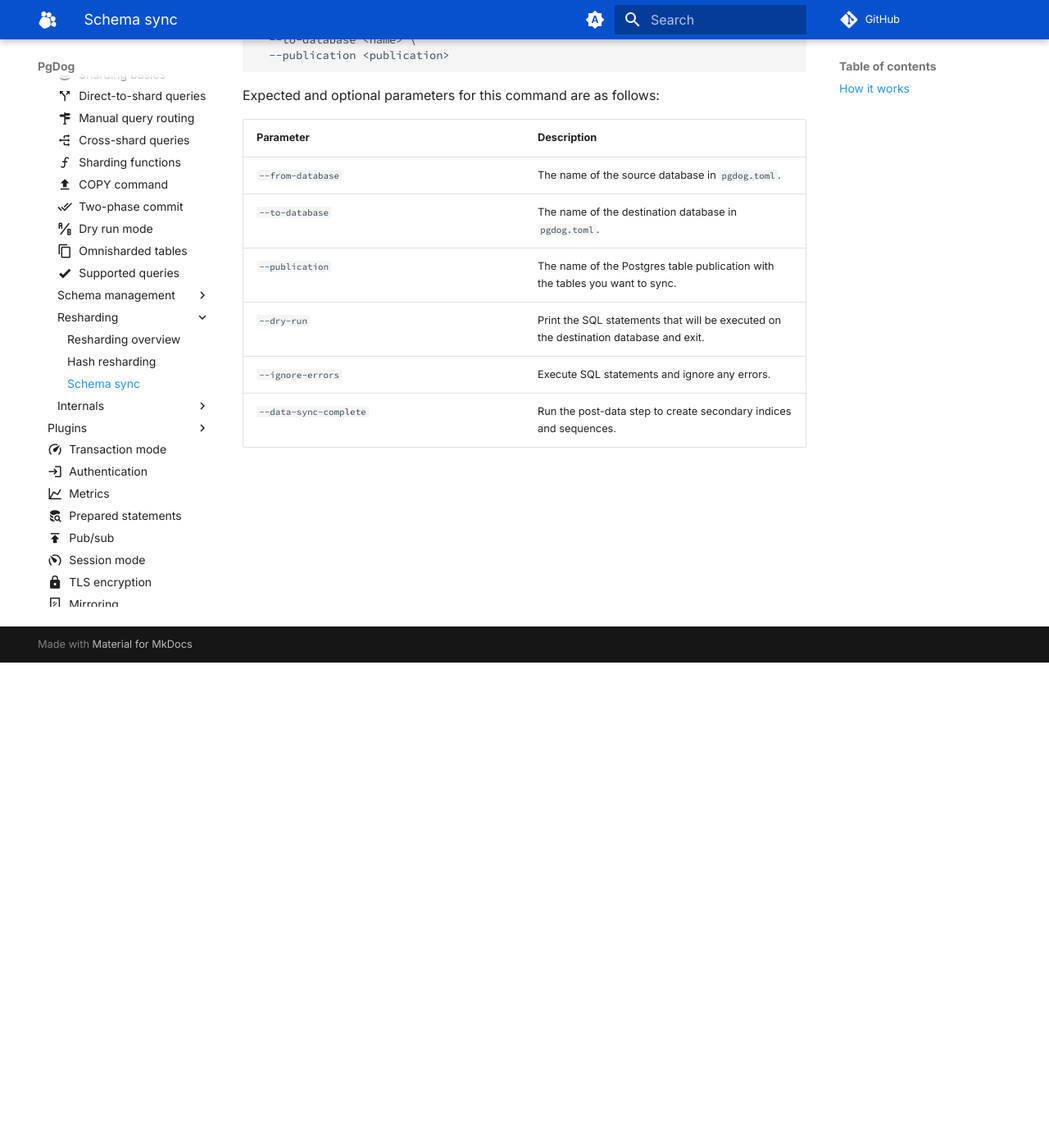
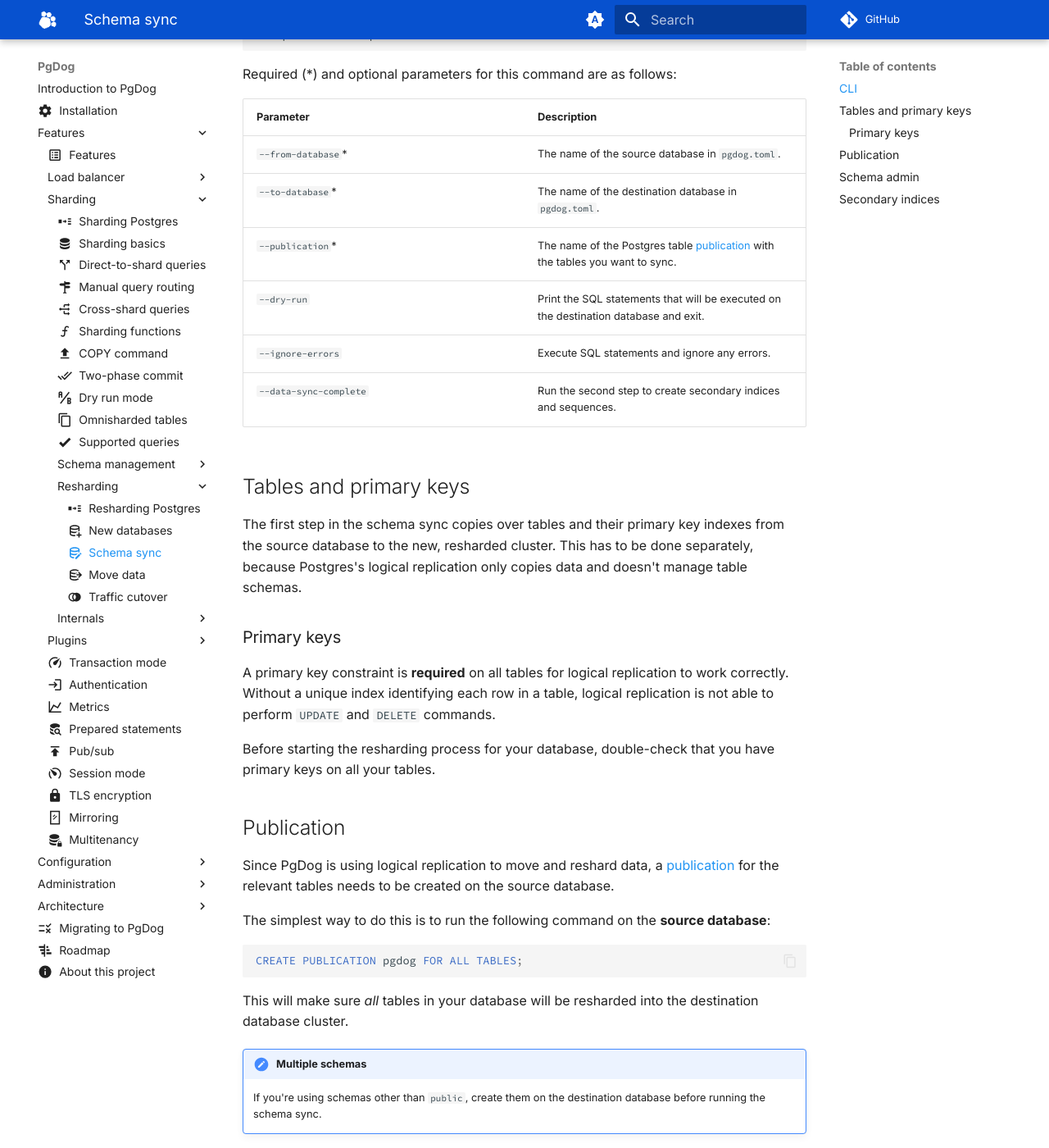
Before and after one commit to pgdogdev/docs, an MkDocs documentation site: the page built from docs/features/sharding/resharding/schema.md, in a window 1280 px wide and 1400 px high, scrolled down 592 px. Shown: the whole window at 82% size. Built offline with MkDocs 1.6.1 and Material for MkDocs 9.7.7, drawn with Linux system fonts in a browser that asks for light colours; comment, search, counter and statistics services are not loaded; some of the changed text lies outside the part shown.

Commit message:
resharding

````diff
--- a/docs/features/sharding/resharding/index.md
+++ b/docs/features/sharding/resharding/index.md
@@ -1,12 +1,35 @@
-# Resharding overview
+---
+icon: material/set-split
+---
+
+# Resharding Postgres
 
 !!! note
     This feature is a work in progress. Support for resharding with logical replication was started in [#279](https://github.com/pgdogdev/pgdog/pull/279).
 
-Resharding adds more nodes to an existing database cluster, spreading the data evenly between all machines. Depending on which [sharding function](../sharding-functions.md) is used, this may require recomputing shard numbers for all rows and move them between databases.
+Resharding changes the number of shards in an existing database cluster, in order to add or remove capacity. To make this less impactful on production operations, PgDog's strategy for resharding is to create a new database cluster and reshard data in-flight, while moving it to the new databases.
 
-## Hash-based resharding
+To make this an online process, with zero downtime or data loss, PgDog hooks into the logical replication protocol used by PostgreSQL and reroutes messages between nodes to create and update rows in real-time.
 
-PgDog's strategy for resharding for hash-sharded clusters is to create a new cluster with `N x 2` nodes (`N` is the number of nodes in the existing cluster) and move all data to the new cluster without downtime using logical replication.
+<center>
+  <img src="/images/resharding-arch-1.png" width="90%" height="auto" alt="Mirroring">
+</center>
 
-[**→ Hash resharding**](hash.md)
+## Step by step
+
+The resharding process is composed of four independent operations:
+
+1. #### [Create new databases](databases.md)
+2. #### [Synchronize schema](schema.md)
+3. #### [Move data](hash.md)
+4. #### [Cutover traffic](cutover.md)
+
+All of the individual steps are automated by PgDog, while their orchestration is currently the responsibility of the user.
+
+## Terminology
+
+| Term | Description |
+|-|-|
+| Source database | The database cluster that's being resharded and contains all data and table definitions. |
+| Destination database | The database cluster with the new sharding configuration, where the data will be copied from the source database. |
+| Logical replication | Replication protocol available to PostgreSQL databases since version 10. |
--- a/docs/features/sharding/resharding/schema.md
+++ b/docs/features/sharding/resharding/schema.md
@@ -1,13 +1,16 @@
+---
+icon: material/database-edit-outline
+---
 # Schema sync
 
-PgDog can copy tables, indexes and other entities from your production database to the new sharded database automatically. To make [data sync](hash.md) as efficient as possible, it splits the schema sync into two parts:
+PgDog can copy tables, indexes and other entities from your production database to the new, sharded database automatically. This is faster than using `pg_dump`, because we separate this process into two parts:
 
-- Pre-data tables and primary keys
-- Post-data secondary indices
+1. [Create tables](#tables-and-primary-keys), primary key indices, and sequences
+2. Create [secondary indices](#secondary-indices)
 
-Before syncing data, run the first part to create the necessary tables and primary key constraints. Once data sync is caught up, run the second step to create secondary indexes, sequences and other entities.
+The first step needs to be performed first, before [copying data](hash.md). The second step is performed once the data sync is almost complete.
 
-## How it works
+## CLI
 
 PgDog has a command line interface you can call by running it directly. Schema sync is controlled by a CLI command:
 
@@ -18,13 +21,56 @@
   --publication <publication>
 ```
 
-Expected and optional parameters for this command are as follows:
+Required (*) and optional parameters for this command are as follows:
 
 | Parameter | Description |
 |-|-|
-| `--from-database` | The name of the source database in `pgdog.toml`. |
-| `--to-database` | The name of the destination database in `pgdog.toml`. |
-| `--publication` | The name of the Postgres table publication with the tables you want to sync. |
+| `--from-database`* | The name of the source database in `pgdog.toml`. |
+| `--to-database`* | The name of the destination database in `pgdog.toml`. |
+| `--publication`* | The name of the Postgres table [publication](#publication) with the tables you want to sync. |
 | `--dry-run` | Print the SQL statements that will be executed on the destination database and exit. |
 | `--ignore-errors` | Execute SQL statements and ignore any errors. |
-| `--data-sync-complete` | Run the post-data step to create secondary indices and sequences. |
+| `--data-sync-complete` | Run the second step to create secondary indices and sequences. |
+
+## Tables and primary keys
+
+The first step in the schema sync copies over tables and their primary key indexes from the source database to the new, resharded cluster. This has to be done separately, because Postgres's logical replication only copies data and doesn't manage table schemas.
+
+### Primary keys
+
+A primary key constraint is **required** on all tables for logical replication to work correctly. Without a unique index identifying each row in a table, logical replication is not able to perform `UPDATE` and `DELETE` commands.
+
+Before starting the resharding process for your database, double-check that you have primary keys on all your tables.
+
+## Publication
+
+Since PgDog is using logical replication to move and reshard data, a [publication](https://www.postgresql.org/docs/current/sql-createpublication.html) for the relevant tables needs to be created on the source database.
+
+The simplest way to do this is to run the following command on the **source database**:
+
+```postgresql
+CREATE PUBLICATION pgdog FOR ALL TABLES;
+```
+
+This will make sure _all_ tables in your database will be resharded into the destination database cluster.
+
+!!! note "Multiple schemas"
+    If you're using schemas other than `public`, create them on the destination database before running the schema sync.
+
+## Schema admin
+
+Schema sync creates tables, indices, and other entities on the destination database. To make sure that's done with a user with sufficient privileges (e.g., `CREATE` permission on the database), you need to add it to [`users.toml`](../../../configuration/users.toml/users.md) and mark it as the schema administrator:
+
+```toml
+[[users]]
+name = "migrator"
+database = "prod"
+password = "hunter2"
+schema_admin = true
+```
+
+PgDog will use that user to connect to the source and destination databases, so make sure to specify one for both of them.
+
+## Secondary indices
+
+This step is performed after [data sync](hash.md) is complete. Running this step will create secondary indexes on all your tables, which will take some time.
````
Also changed, not shown: docs/features/sharding/resharding/cutover.md (added, +7 -0 lines), docs/features/sharding/resharding/databases.md (added, +39 -0 lines), docs/features/sharding/resharding/hash.md (+9 -5 lines), docs/features/sharding/resharding/.pages (added), docs/images/resharding-arch-1.png (added).
